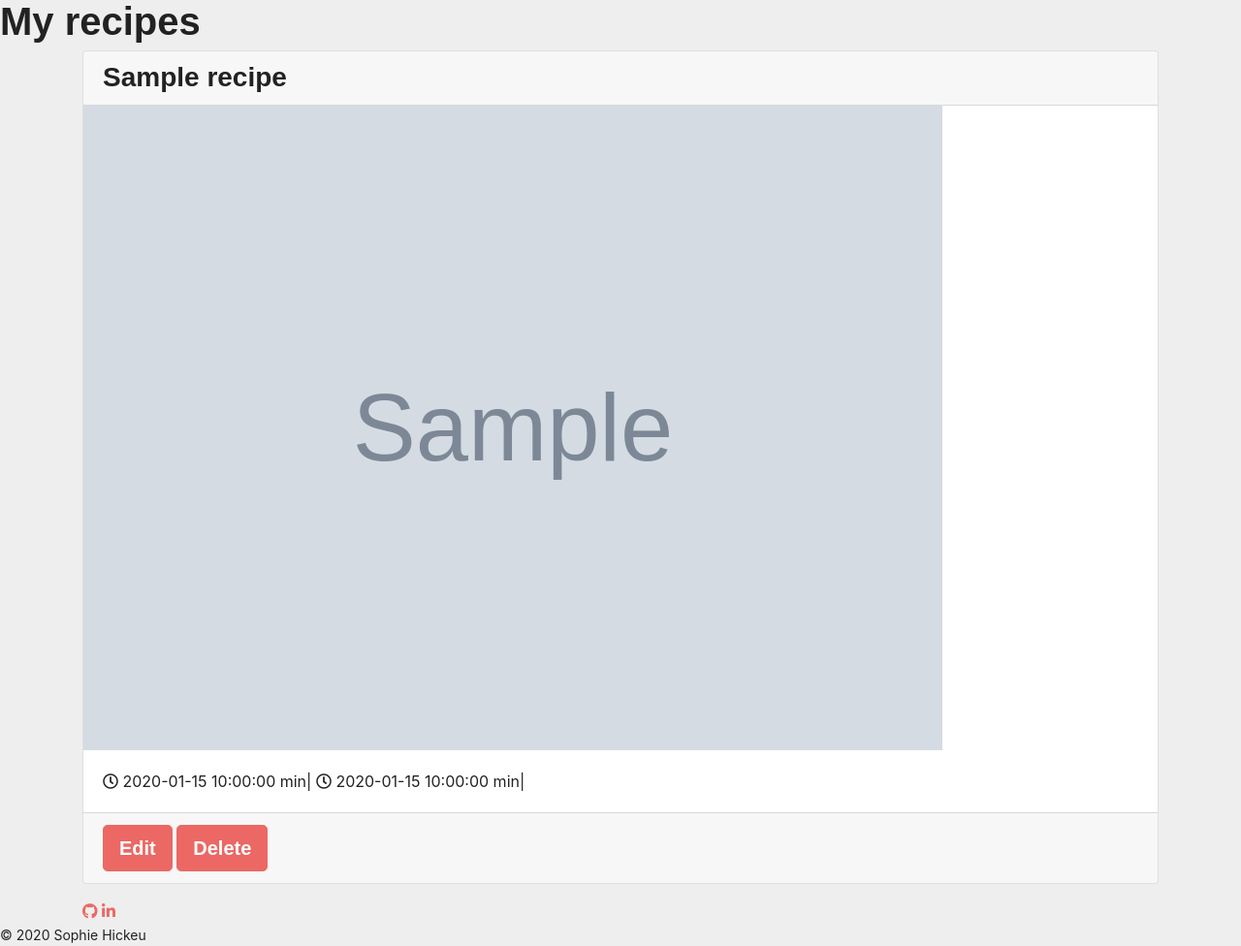
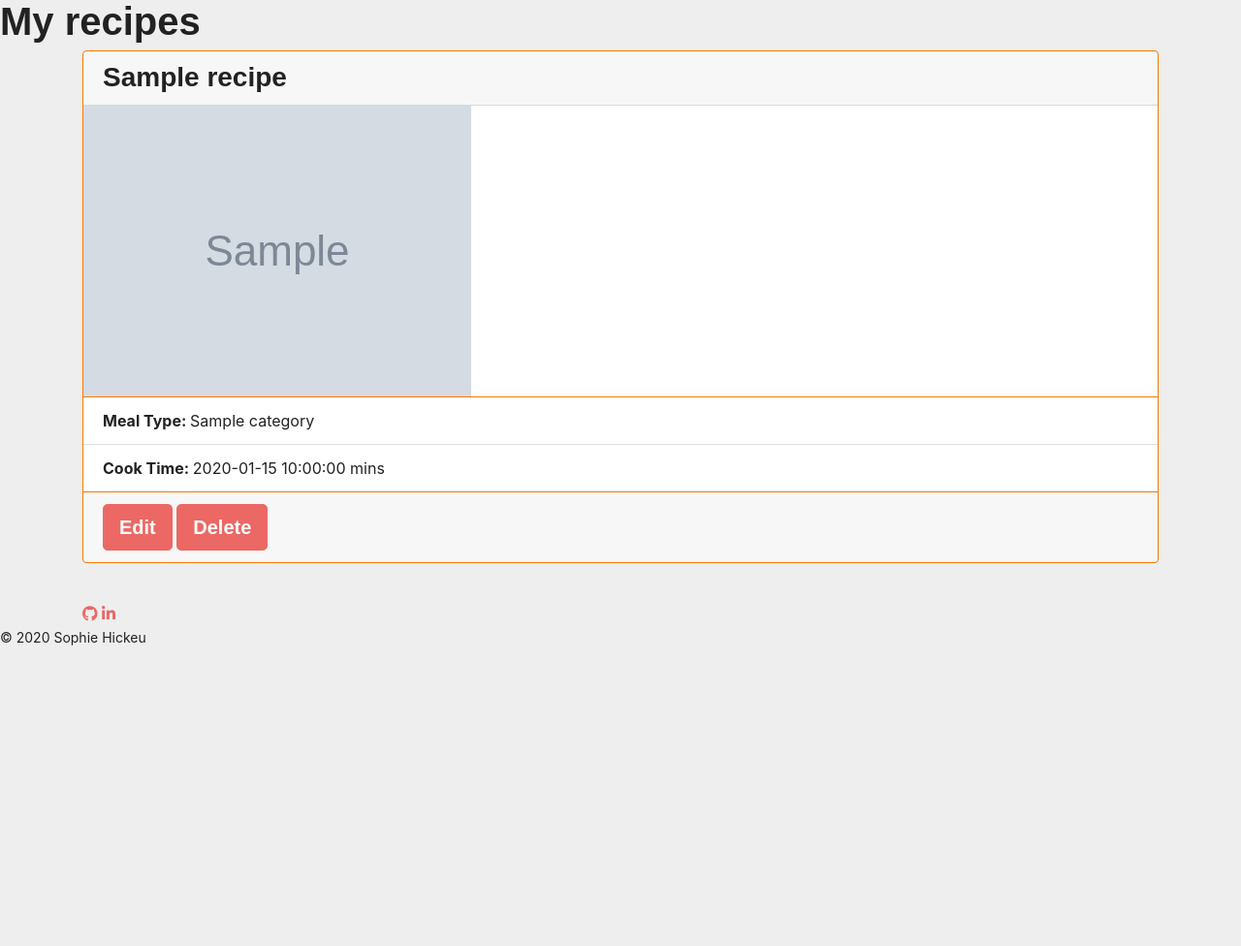
Before and after one commit to SophieH93/myCookbook, a Flask app: page /recipes in a window 1280 px wide. Shown: the part 59-1035 px from the top of the page at 97% size. After the commit the page ends 725 px from the top, so only its background shows below. Run offline with Flask 2, Linux system fonts and the light colour scheme; grey boxes marked "Sample" are stand-in pictures; a database or web service that is not in the repository returns one stand-in record (values such as "Sample title"); some libraries are stand-ins or nearby versions; some web fonts are replaced.

Commit message:
added card layout with bootstrap

```diff
--- a/templates/components/recipe_cards.html
+++ b/templates/components/recipe_cards.html
@@ -1,26 +1,22 @@
 
-<div class="container">
-<div class="card mb-3">
+<section class="container">
+    <div class="row">
+        <div class="col">
+            <div class="card mb-3  border-danger">
                 <h3 class="card-header">{{ recipe.recipe_name }}</h3>
+
                 <a href="{{ url_for('single_recipe_info', recipe_id=recipe._id) }}">
-  <img height: style=" width: 80%;" src="{{ recipe.image }}" alt="Card image">
+                    <img class="img-fluid" src="{{ recipe.image }}" alt="Card image">
                 </a>
-  <div class="card-body">
-    <span title="Prep time">
-        <i class="far fa-clock"></i>
-            {{ recipe.prep_time }} min|
-    </span>
-
-    <span title="Cooking time">
-        <i class="far fa-clock"></i>
-            {{ recipe.cooking_time }} min|
-    </span>
-  </div>
-
+                    <ul class="list-group list-group-flush">
+                    <li class="list-group-item"><strong> Meal Type: </strong> {{ recipe.category }} </li>
+                    <li class="list-group-item"><strong> Cook Time: </strong> {{ recipe.cook_time }} mins</li>
+                </ul>
                 <div class="card-footer text-muted">
                     <a class="btn btn-primary btn-lg" href="{{ url_for('edit_recipe', recipe_id=recipe._id) }}">Edit</a>
                     <a class="btn btn-primary btn-lg" href="{{ url_for('delete_recipe', recipe_id=recipe._id) }}" role="button">Delete</a>
                 </div>
-
             </div>
         </div>
+    </div>  <br>
+</section>
```
Lines whose indentation alone changed are shown as unchanged.
